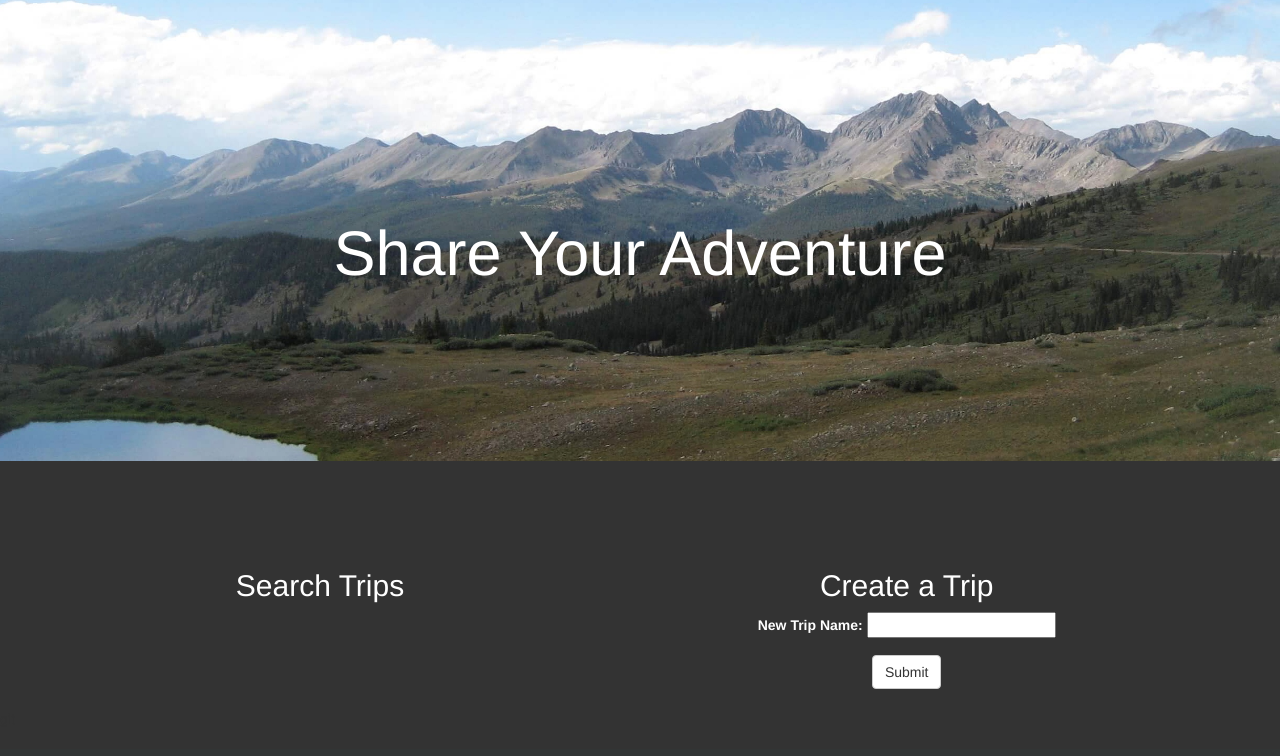
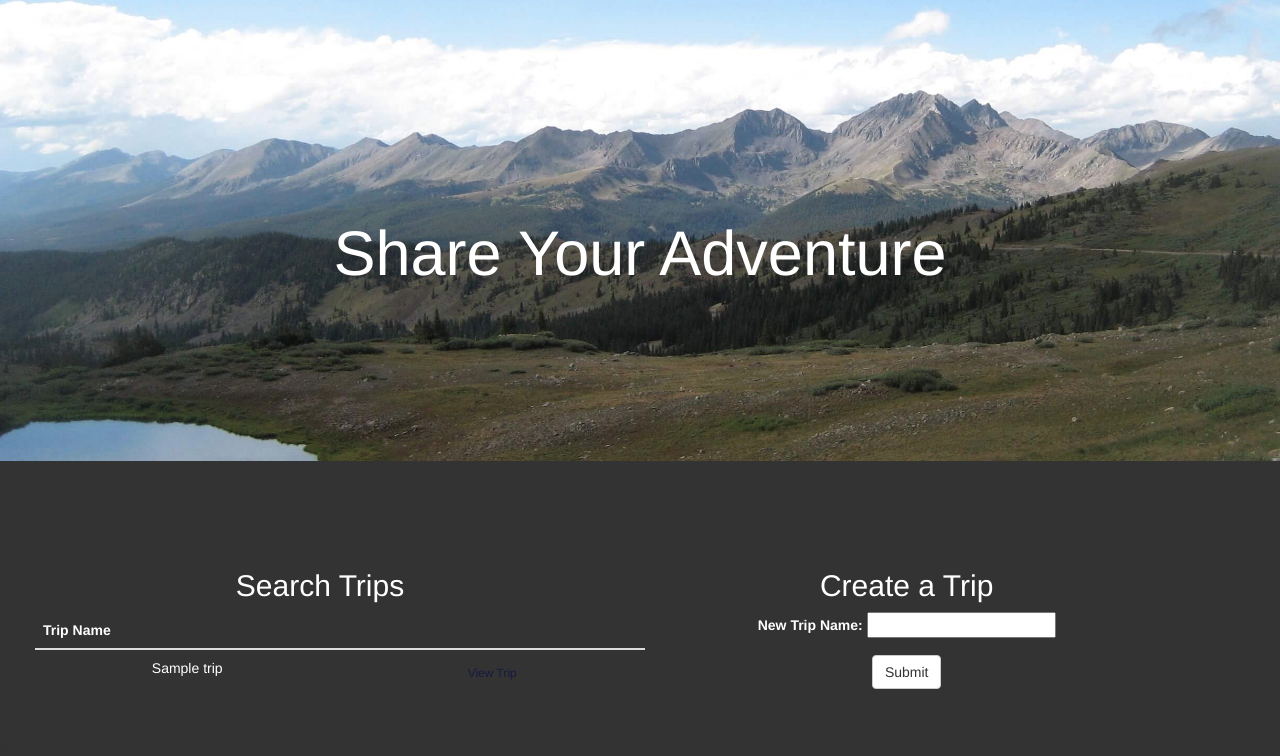
Before and after one commit to afrank150/TripSharingProject, a Django app: page / in a window 1280 px wide. Shown: the part 51-807 px from the top of the page. Before the commit the page ends 740 px from the top, so only its background shows below. Run offline with Django 3.2, Linux system fonts and the light colour scheme; tables that the repository leaves empty hold one stand-in row (values such as "Sample post"); some libraries are stand-ins or nearby versions.

Commit message:
Added newest trip list to home page

```diff
--- a/trips/static/home.css
+++ b/trips/static/home.css
@@ -33,6 +33,19 @@ body {
 .col-sm-6 {
 }
 
+#createdTrips {
+	margin-left: 20px;
+	margin-right: 20px;
+}
+
+thead {
+	text-align: center;
+}
+
+.btn-sm {
+	color: #181A40;
+}
+
 input {
 	color: #000000;
 }
--- a/trips/templates/home.html
+++ b/trips/templates/home.html
@@ -16,12 +16,32 @@
 	  <div class="row">
 	  	<div class="col-sm-6">
 	  		<h2>Search Trips</h2>
+	  		<table id="createdTrips" class="table">
+					<thead>
+						<tr>
+							<th align="center">Trip Name</th>
+							<th></th>
+						</tr>
+					</thead>
+					<tbody>
+						{% for name in latest_trip_list %}
+						<tr>
+							<td>{{ name }}</td>
+							<td>
+								<nav>
+									<a href="localhost/trips/{{ name.id }}" class="btn btn-primary-outline btn-sm" role="button">View Trip</a>
+								</nav>
+							</td>
+						</tr>
+						{% endfor %}
+					</tbody>
+	  		</table>
 	  	</div>
 	  	<div class="col-sm-5 offset1">
 	      <h2>Create a Trip</h2>
 	  	    <form role="form" method="POST" action="/trips/new/" name="Create Trip">
 	  	    	<div class="form-group">
-		    	    <label>New Trip Name:</label>
+		    	  <label>New Trip Name:</label>
 		      	  <input type="text" name="trip_name_text">
 		      	</div>
 		      	<button type="submit" class="btn btn-default">Submit</button>{% csrf_token %}
--- a/trips/views.py
+++ b/trips/views.py
@@ -10,7 +10,9 @@ from trips.models import Trip, TripLocations
 
 
 def home_page(request):
-    return render(request, 'home.html')
+    latest_trip_list = Trip.objects.order_by('-id')[:10]
+    output = [i.trip_name for i in latest_trip_list]
+    return render(request, 'home.html', {'latest_trip_list': output})
 
 def new_trip(request):
     trip = Trip.objects.create(trip_name=request.POST['trip_name_text'])
```
Also changed, not shown: trips/static/plugins.js (+0 -12 lines).
